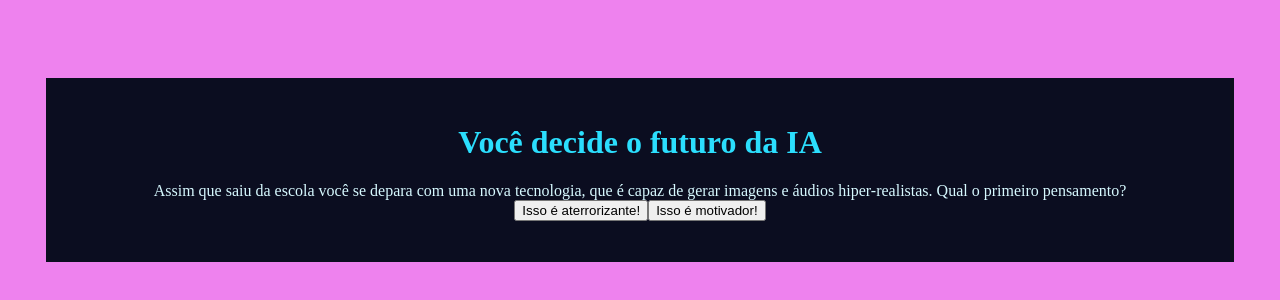
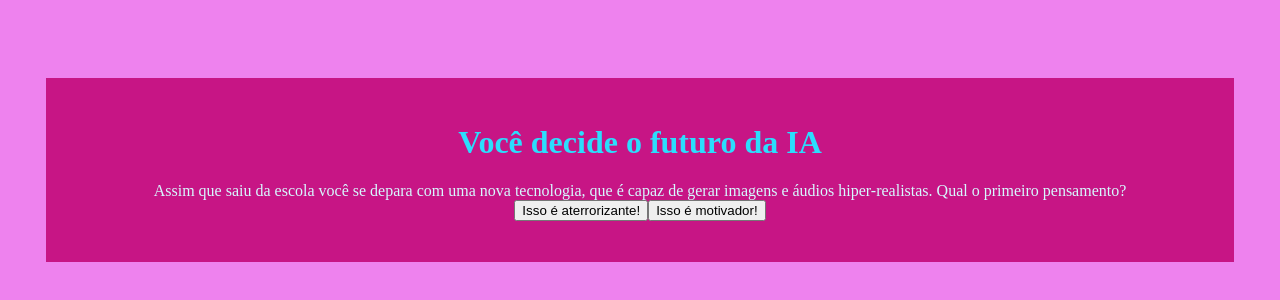
Before and after one commit to LucianeMarcoSabbi/TarefasEmbaixadores, a plain HTML site: page index.html in a window 1280 px wide. Shown: the part 238-538 px from the top of the page. Drawn offline with Linux system fonts and the light colour scheme.

Commit message:
Update style.css

```diff
--- a/style.css
+++ b/style.css
@@ -1,6 +1,6 @@
 :root {
   --cor-fundo: #EE82EE;
-  --cor-principal: #0B0D20 ;
+  --cor-principal: #C71585;
   --cor-secundaria: #212333;
   --cor-destaque: #2BDEFD;
   --cor-texto: #D7F9FF;
```
